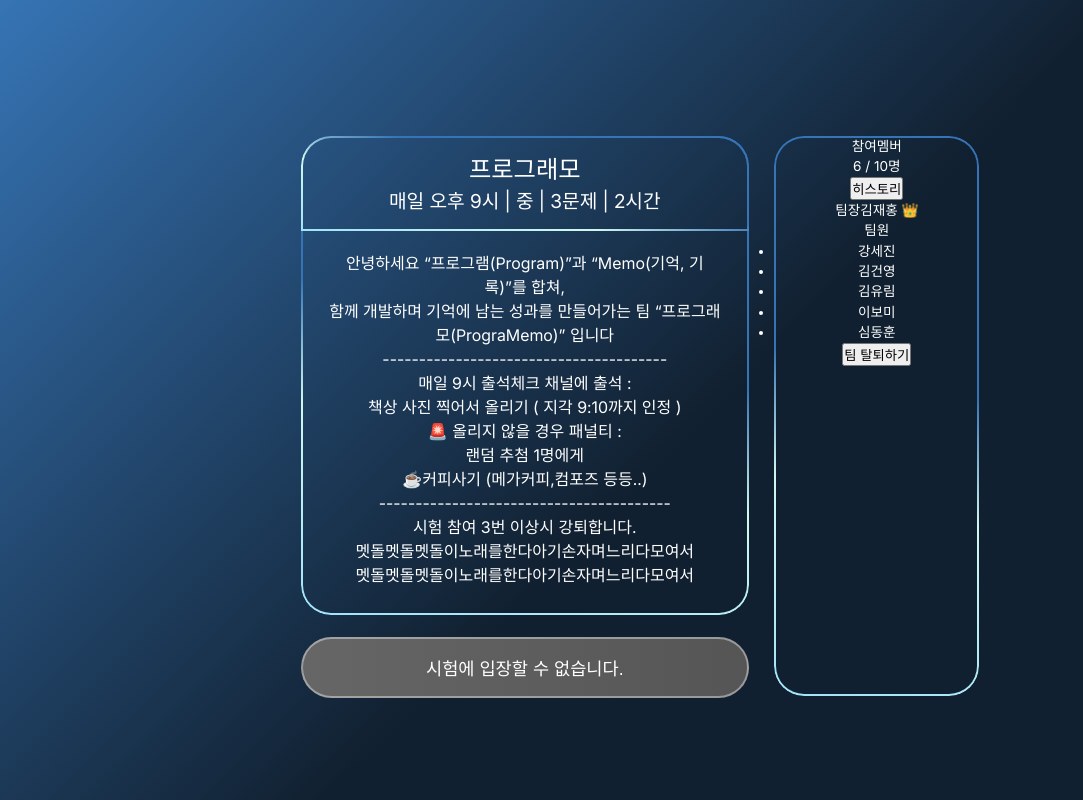
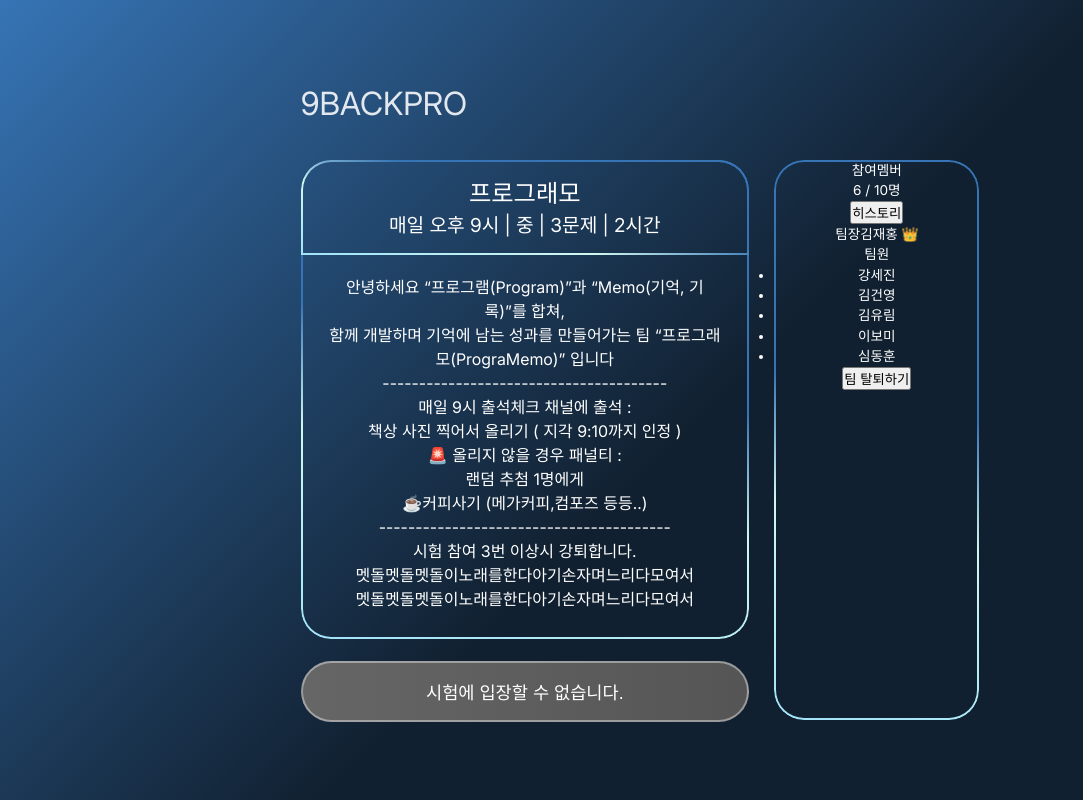
Before and after one commit to PrograMemo-Groom/900pro-fe, a React (Vite) app: page /myteam in a window 1280 px wide. Shown: the whole page, without its empty margins (0-1083 px from the left). Built offline with nearby package versions, Linux system fonts and the light colour scheme; no server answers.

Commit message:
[Desing] 헤더 붙여야하는데

```diff
--- a/src/css/teamain/TeamMain.module.scss
+++ b/src/css/teamain/TeamMain.module.scss
@@ -1,4 +1,4 @@
-.teamroom{
+.teamroom_main{
     display: flex;
     flex-direction: row;
     text-align: center;
--- a/src/pages/teamain/TeamMain.tsx
+++ b/src/pages/teamain/TeamMain.tsx
@@ -1,7 +1,9 @@
 import styles from '@/css/teamain/TeamMain.module.scss'
 export default function TeamMain() {
   return (
-    <main className={styles.teamroom}>
+    <div className={styles.teamroom}>
+        <h1 className={styles.header}>9BACKPRO</h1>
+        <main className={styles.teamroom_main}>
             <section className={styles.left_container}>
                 <section className={styles.container}>
                     <div className={styles.team_info}>
@@ -52,5 +54,6 @@ export default function TeamMain() {
                 <button className="exit-btn">팀 탈퇴하기</button>
             </aside>
         </main>
+    </div>
   )
 }
```
Lines whose indentation alone changed are shown as unchanged.
